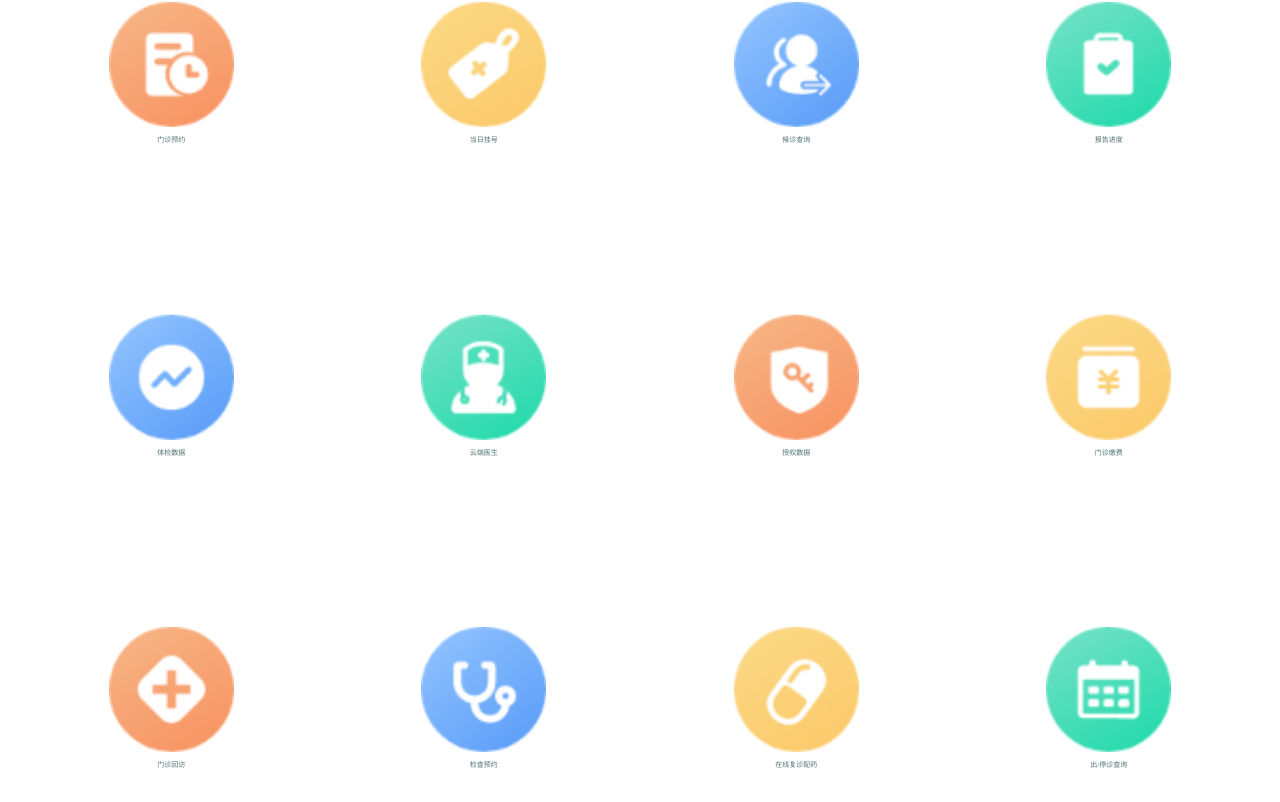
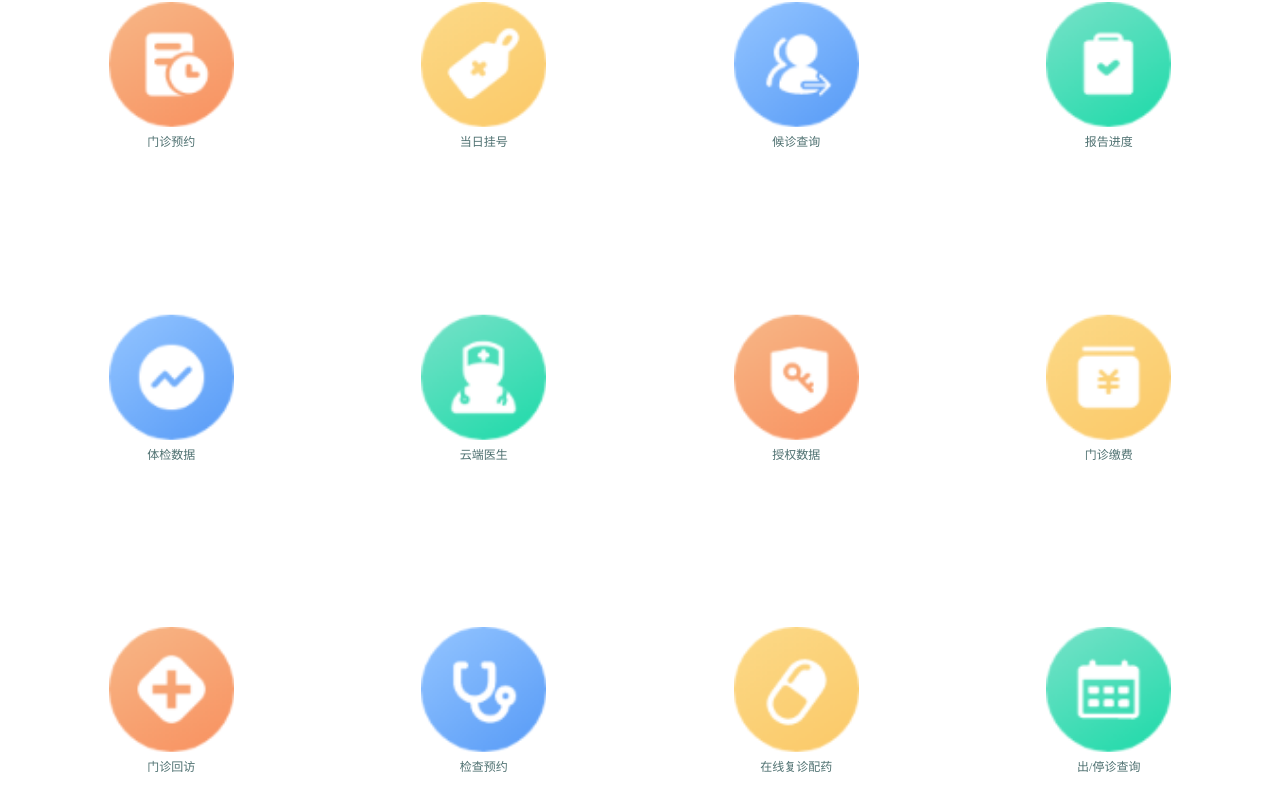
Before and after one commit to podiumdesu/webank-hospital, a React (Vite) app in the folder frontend/: page /authData in a window 1280 px wide. Shown: the part 1038-1840 px from the top of the page. Built offline with nearby package versions, Linux system fonts and the light colour scheme.

Commit message:
Fix: font-size

```diff
--- a/frontend/src/pages/MainPage/index.jsx
+++ b/frontend/src/pages/MainPage/index.jsx
@@ -34,11 +34,6 @@ const categoryIcon = {}
 const carouselData = await Promise.all(['covidTest', 'covidTest'].map(async i => (
     (await modules[`../../images/mainPage/carousel-${i}.png`]()).default
 )))
-
-const data1 = Array.from(new Array(9)).map(() => ({
-    icon: 'https://gw.alipayobjects.com/zos/rmsportal/WXoqXTHrSnRcUwEaQgXJ.png',
-  }));
-
 
 await Promise.all(Object.keys(categoryJSON).map(async (i) => {
     categoryIcon[i] = (await modules[`../../images/icon/${i}.png`]()).default
@@ -91,9 +86,10 @@ class App extends React.Component {
           ))}
         </Carousel>
         <Flex>
-            {grid2data.map((dataItem) => (
-                <Flex.Item>
-                    <div style={{
+            {grid2data.map((dataItem, i) => (
+                <Flex.Item key={i}>
+                    <div
+                      style={{
                         backgroundImage: `url(${dataItem.bg})`,
                         backgroundSize: '100% auto',
                         minHeight: '110px' ,
@@ -111,10 +107,10 @@ class App extends React.Component {
             ))}
         </Flex>
         <Grid data={this.state.gridData} hasLine={false} activeStyle={false}
-                  renderItem={dataItem => (
-                    <div style={{ padding: '0px' }}>
+                  renderItem={(dataItem, i) => (
+                    <div key={i} style={{ padding: '0px' }}>
                       <img src={dataItem.icon} style={{ width: '40%' }} alt='' />
-                      <div style={{ color: 'rgba(4, 52, 52, 0.7)', fontSize: '7px', margin: '5px 0 30px 0' }}>
+                      <div style={{ color: 'rgba(4, 52, 52, 0.7)', fontSize: '12px', margin: '5px 0 30px 0' }}>
                         <span>{dataItem.text}</span>
                       </div>
                     </div>
```
